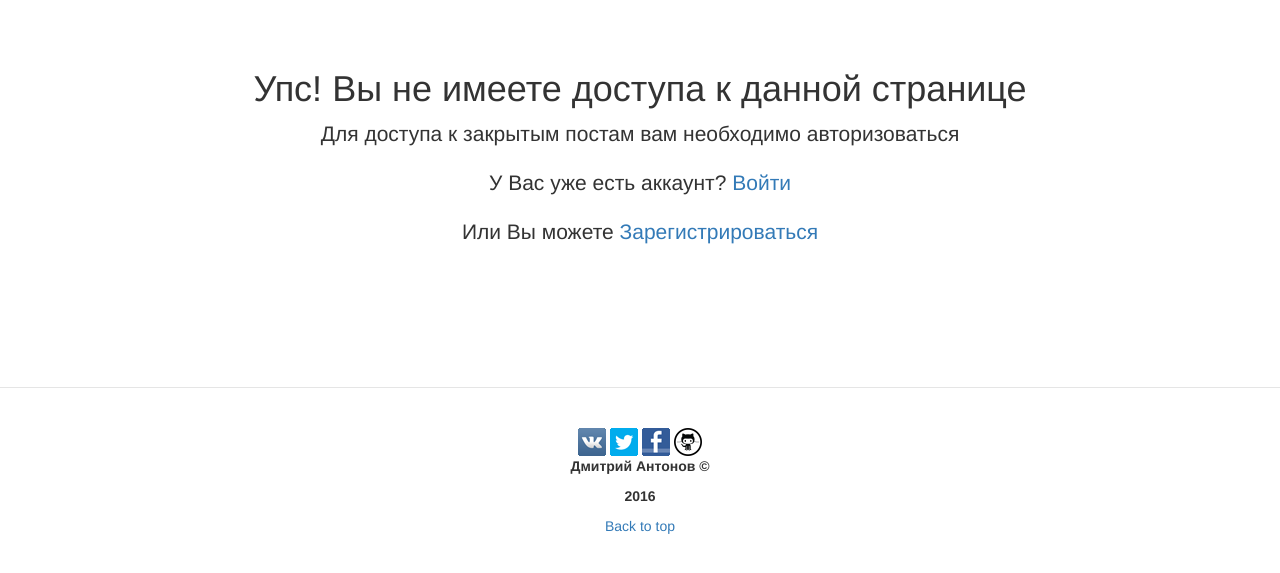
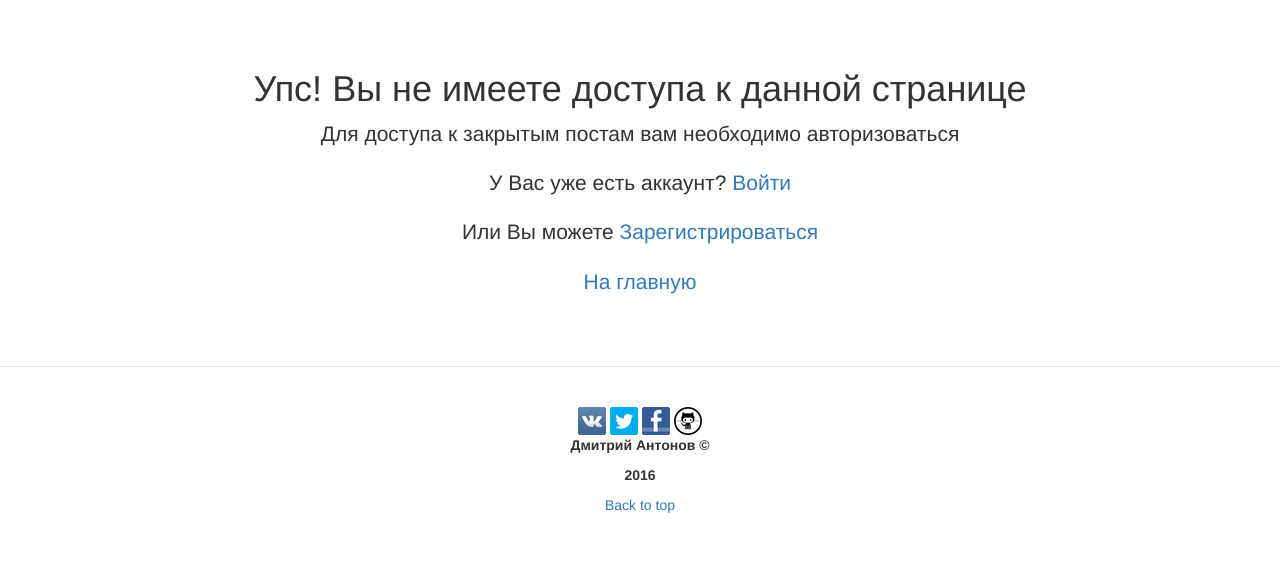
Before and after one commit to blacktrub/task_blog, a Django app: page /access_error_to_post/ in a window 1280 px wide. Shown: the part 51-624 px from the top of the page. Run offline with Django 3.2, Linux system fonts and the light colour scheme; some libraries are stand-ins or nearby versions.

Commit message:
Modify access_error page

```diff
--- a/myblog/blog/static/blog/style.css
+++ b/myblog/blog/static/blog/style.css
@@ -19,5 +19,5 @@ p.text-justify {
 
 .text-center {
     text-align: center;
-    padding-bottom: 120px;
+    padding-bottom: 50px;
 }
--- a/myblog/blog/templates/blog/access_error_to_post.html
+++ b/myblog/blog/templates/blog/access_error_to_post.html
@@ -12,6 +12,7 @@
             <p class="lead">Для доступа к закрытым постам вам необходимо авторизоваться</p>
             <p class="lead">У Вас уже есть аккаунт? <a href="{% url 'blog:login' %}">Войти</a></p>
             <p class="lead">Или Вы можете <a href="{% url 'blog:reg' %}">Зарегистрироваться</a></p>
+            <p class="lead"><a href="{% url 'blog:home' %}">На главную</a></p>
         </div>
     </div>
 {% endblock post %}
```
